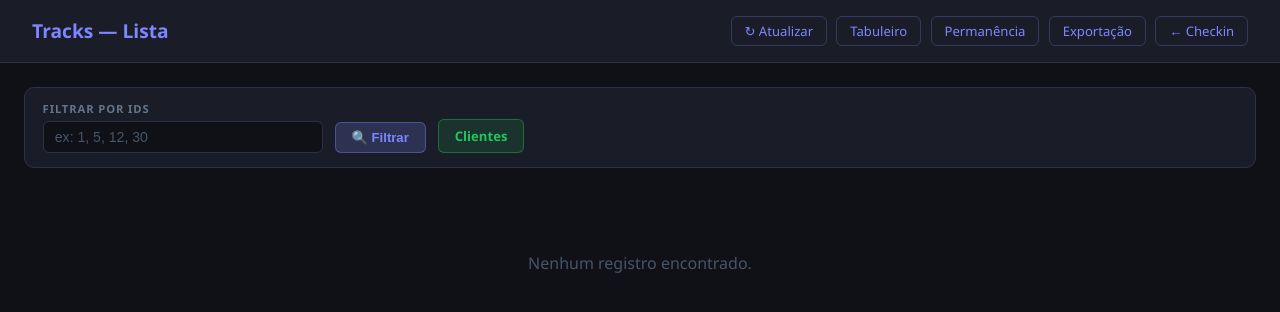
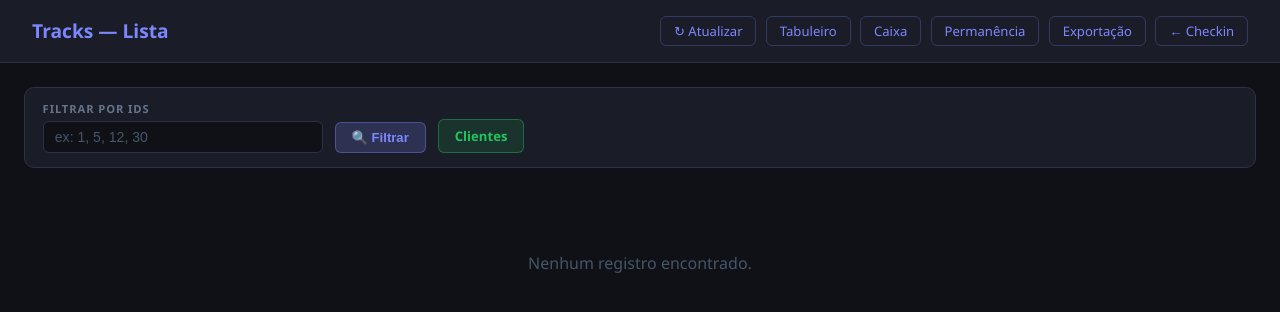
Before and after one commit to fernandofarooficial/camera300, a Flask app: page /tracks/lista in a window 1280 px wide. Shown: the top 312 px of the page. Run offline with Flask 3, Linux system fonts and the light colour scheme; data that the repository does not hold is empty; some libraries are stand-ins or nearby versions.

Commit message:
Nova página boca do caixa [2]

```diff
--- a/templates/tracks_lista.html
+++ b/templates/tracks_lista.html
@@ -722,6 +722,7 @@
   <nav class="nav">
     <a href="/camera300/tracks/lista">&#8635; Atualizar</a>
     <a href="/camera300/tracks/tabuleiro">Tabuleiro</a>
+    <a href="/camera300/tracks/caixa">Caixa</a>
     <a href="/camera300/tracks/permanencia">Permanência</a>
     <a href="/camera300/tracks/export">Exportação</a>
     <a href="/camera300/">&#8592; Checkin</a>
--- a/templates/tracks_tabuleiro.html
+++ b/templates/tracks_tabuleiro.html
@@ -298,6 +298,7 @@
   <nav class="nav">
     <a href="/camera300/tracks/tabuleiro">&#8635; Atualizar</a>
     <a href="/camera300/tracks/lista">Lista</a>
+    <a href="/camera300/tracks/caixa">Caixa</a>
     <a href="/camera300/tracks/permanencia">Permanência</a>
     <a href="/camera300/tracks/export">Exportação</a>
     <a href="/camera300/">&#8592; Checkin</a>
--- a/tracks.py
+++ b/tracks.py
@@ -1137,6 +1137,7 @@ def tracks_caixa():
         JOIN tipos_camera tc ON tc.id_tipo_camera = c.id_tipo_camera
         LEFT JOIN pessoas p ON p.id_unico = r.id_unico
         WHERE LOWER(tc.tipo_camera) = 'caixa'
+          AND p.flag = 'C'
         ORDER BY r.created_at DESC
         LIMIT 100
     """)
```
